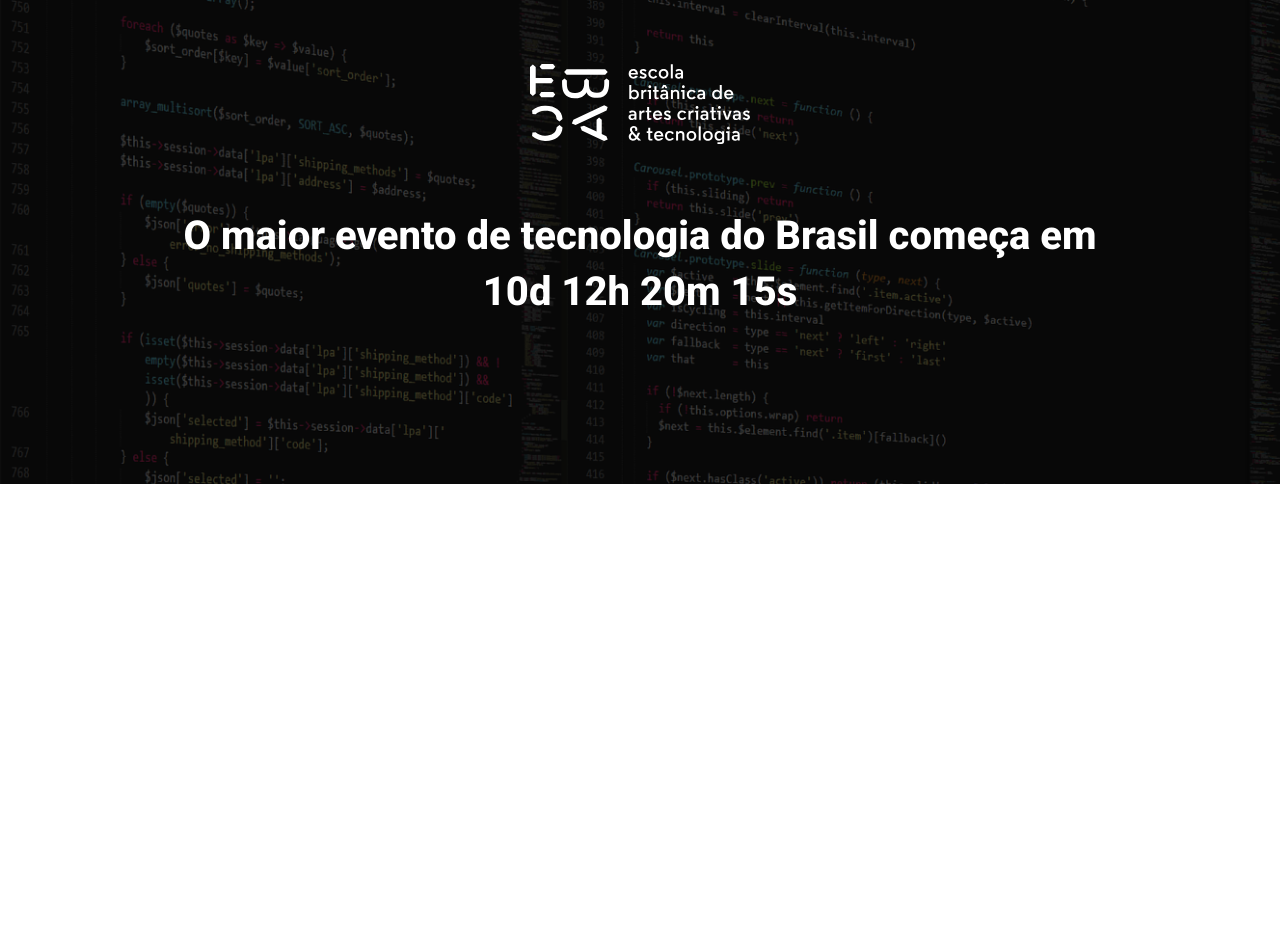
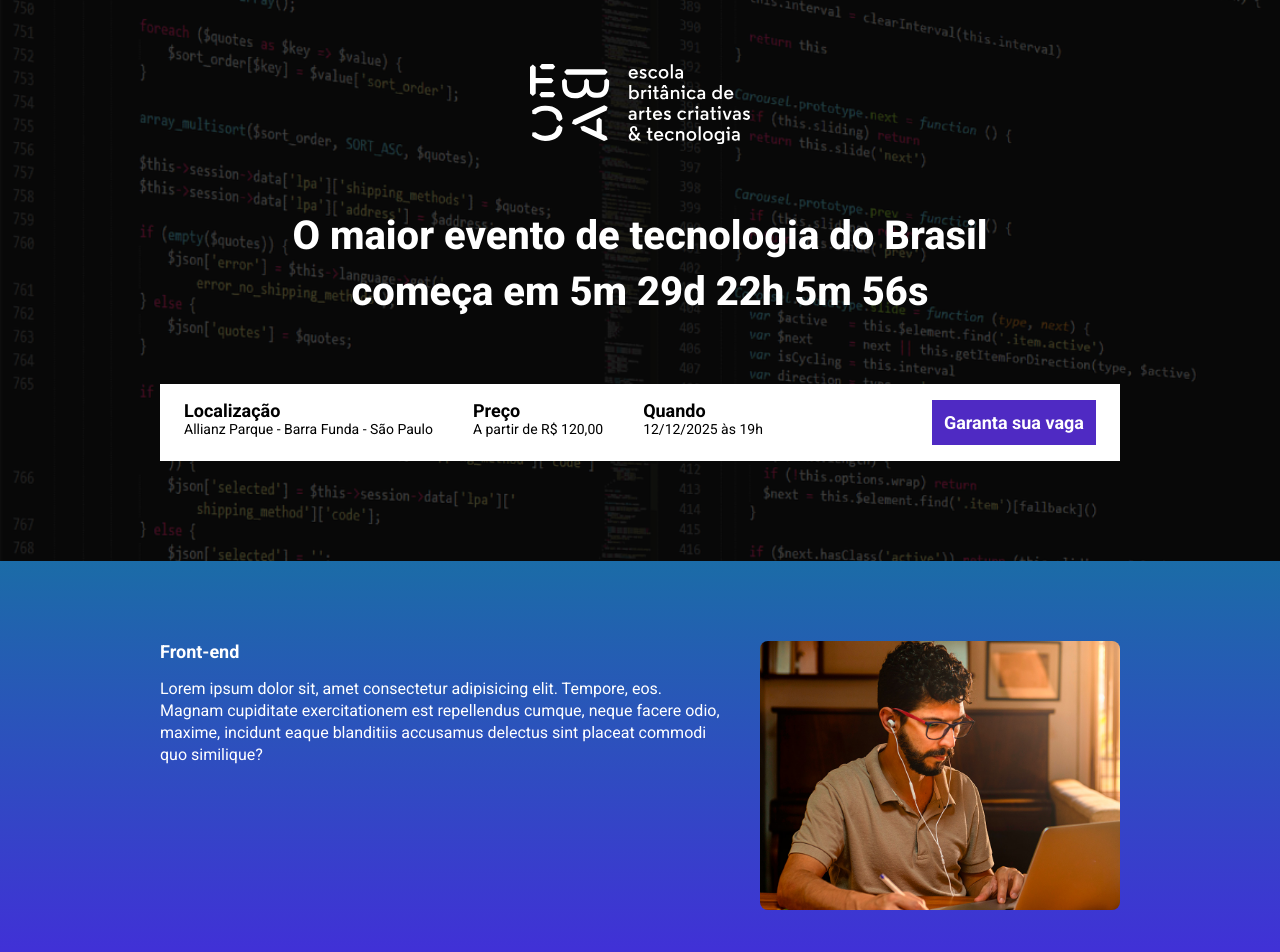
Before and after one commit to dss84/ebac_tech_talks, a website built with Parcel: page src/index.html in a window 1280 px wide. Shown: the top 952 px of the page. Before the commit the page ends 800 px from the top, so only its background shows below. Built offline with nearby package versions, Linux system fonts and the light colour scheme.

Commit message:
criando a contagem regressiva

```diff
--- a/package.json
+++ b/package.json
@@ -4,6 +4,7 @@
   "description": "",
   "scripts": {
     "dev": "parcel src/index.html src/styles/main.scss src/scripts/main.js",
+    "build": "parcel build src/index.html",
     "test": "echo \"Error: no test specified\" && exit 1"
   },
   "keywords": [],
--- a/src/index.html
+++ b/src/index.html
@@ -9,18 +9,80 @@
     <link rel="preconnect" href="https://fonts.gstatic.com" crossorigin>
     <link href="https://fonts.googleapis.com/css2?family=Roboto:ital,wght@0,100..900;1,100..900&display=swap" rel="stylesheet">
     <link rel="stylesheet" href="styles/main.scss">
-
+    <link rel="stylesheet" href="https://unpkg.com/aos@next/dist/aos.css" />
 </head>
 <body>
     <header class="hero">
         <div class="container">
             <img class="hero__logo" src="./images/ebac_logo.svg" alt="EBAC">
             <p class="hero__text">
-                O maior evento de tecnologia do Brasil começa em 10d 12h 20m 15s
+                O maior evento de tecnologia do Brasil <br> <span id="contador"></span>
             </p>
+            <div class="infos-bar">
+                <ul class="infos-bar__infos">
+                    <li class="infos-bar__infos__item">
+                        <b>Localização</b>
+                        Allianz Parque - Barra Funda - São Paulo
+                    </li>
+                    <li class="infos-bar__infos__item">
+                        <b>Preço</b>
+                        A partir de R$ 120,00
+                    </li>
+                    <li class="infos-bar__infos__item">
+                        <b>Quando</b>
+                        12/12/2025 às 19h
+                    </li>
+                </ul>
+                <a href="#" class="button button--primary">Garanta sua vaga</a>
+            </div>
         </div>
     </header>
 
+    <section class="event event--frontend">
+        <div class="container" data-aos="fade-right" data-aos-duration="1500">
+            <div class="event__details">
+                <h2 class="event__details__title">Front-end</h2>
+                <p class="event__details__description">
+                    Lorem ipsum dolor sit, amet consectetur adipisicing elit. Tempore, eos. Magnam cupiditate exercitationem est repellendus cumque, neque facere odio, maxime, incidunt eaque blanditiis accusamus delectus sint placeat commodi quo similique?
+                </p>
+            </div>
+            <img class="event__image" src="./images/frontend.png" alt="Front-end">
+        </div>
+    </section>
+    <section class="event event--ui-ux event--image-left">
+        <div class="container" data-aos="fade-left" data-aos-duration="1500">
+            <div class="event__details">
+                <h2 class="event__details__title">UI/UX</h2>
+                <p class="event__details__description">
+                    Lorem ipsum dolor sit, amet consectetur adipisicing elit. Tempore, eos. Magnam cupiditate exercitationem est repellendus cumque, neque facere odio, maxime, incidunt eaque blanditiis accusamus delectus sint placeat commodi quo similique?
+                </p>
+            </div>
+            <img class="event__image" src="./images/ui-ux.png" alt="ux-ui">
+        </div>
+    </section>
+    <section class="event event--data-science">
+        <div class="container" data-aos="fade-right" data-aos-duration="1500">
+            <div class="event__details">
+                <h2 class="event__details__title">Data Science</h2>
+                <p class="event__details__description">
+                    Lorem ipsum dolor sit, amet consectetur adipisicing elit. Tempore, eos. Magnam cupiditate exercitationem est repellendus cumque, neque facere odio, maxime, incidunt eaque blanditiis accusamus delectus sint placeat commodi quo similique?
+                </p>
+            </div>
+            <img class="event__image" src="./images/data.png" alt="Data Science">
+        </div>
+    </section>
+    <section class="event event--backend event--image-left">
+        <div class="container" data-aos="fade-left" data-aos-duration="1500">
+            <div class="event__details">
+                <h2 class="event__details__title">Back-end</h2>
+                <p class="event__details__description">
+                    Lorem ipsum dolor sit, amet consectetur adipisicing elit. Tempore, eos. Magnam cupiditate exercitationem est repellendus cumque, neque facere odio, maxime, incidunt eaque blanditiis accusamus delectus sint placeat commodi quo similique?
+                </p>
+            </div>
+            <img class="event__image" src="./images/backend.png" alt="Backend">
+        </div>
+    </section>
+    <script src="https://unpkg.com/aos@next/dist/aos.js"></script>
     <script src="scripts/main.js"></script>
 </body>
 </html>
--- a/src/scripts/main.js
+++ b/src/scripts/main.js
@@ -1 +1,63 @@
-console.log("Olá Mundo");
+AOS.init();
+
+const dataDoEvento = new Date("2025-12-12T19:00:00");
+
+const contaAsHoras = setInterval(function() {
+const agora = new Date();
+
+  // Começa calculando os meses exatos
+    let anos = dataDoEvento.getFullYear() - agora.getFullYear();
+    let meses = dataDoEvento.getMonth() - agora.getMonth() + anos * 12;
+
+  // Ajuste se o dia atual for depois do dia do evento no mês
+    let dataMesAjustado = new Date(
+    agora.getFullYear(),
+    agora.getMonth() + meses,
+    agora.getDate(),
+    agora.getHours(),
+    agora.getMinutes(),
+    agora.getSeconds()
+    );
+
+    if (dataMesAjustado > dataDoEvento) {
+        meses--;
+        dataMesAjustado = new Date(
+        agora.getFullYear(),
+        agora.getMonth() + meses,
+        agora.getDate(),
+        agora.getHours(),
+        agora.getMinutes(),
+        agora.getSeconds()
+        );
+    }
+
+  // Diferença de tempo restante após descontar os meses
+    let diffMs = dataDoEvento - dataMesAjustado;
+
+  // Calcular dias, horas, minutos e segundos restantes
+    let dias = Math.floor(diffMs / (1000 * 60 * 60 * 24));
+    diffMs -= dias * (1000 * 60 * 60 * 24);
+
+    let horas = Math.floor(diffMs / (1000 * 60 * 60));
+    diffMs -= horas * (1000 * 60 * 60);
+
+    let minutos = Math.floor(diffMs / (1000 * 60));
+    diffMs -= minutos * (1000 * 60);
+
+    let segundos = Math.floor(diffMs / 1000);
+
+  // Exibir resultado
+
+    document.getElementById('contador').innerHTML = `começa em ${meses}m ${dias}d ${horas}h ${minutos}m ${segundos}s`;
+
+  // Se chegou no evento, para o contador
+    if (dataDoEvento <= agora) {
+        clearInterval(contaAsHoras);
+        document.getElementById('contador').innerHTML = `Evento já iniciou`;
+    }
+
+    if (dataDoEvento < agora) {
+        clearInterval(contaAsHoras);
+        document.getElementById('contador').innerHTML = `Evento encerrado`;
+    }
+}, 1000);
--- /dev/null
+++ b/src/styles/_events.scss
@@ -0,0 +1,65 @@
+@use 'variables';
+
+.event {
+    padding: 80px 0;
+
+    &--frontend {
+        background-image: linear-gradient(variables.$blue1, variables.$blue2);
+    }
+
+    &--ui-ux {
+        background-image: linear-gradient(variables.$blue2, variables.$pink);
+    }
+
+    &--data-science {
+        background-image: linear-gradient(variables.$pink, variables.$yellow);
+    }
+
+    &--backend {
+        background-image: linear-gradient(variables.$yellow, variables.$pink);
+    }
+
+    &--image-left {
+        .container {
+            flex-direction: row-reverse;
+        }
+    }
+
+    .container {
+        display: flex;
+        gap: 40px;
+    }
+
+    &__image {
+        max-width: 360px;
+        border-radius: 8px;
+    }
+
+    &__details {
+
+        &__title {
+            font-size: 18px;
+            font-weight: bold;
+            margin-bottom: 16px;
+        }
+
+        &__description {
+            line-height: 22px;
+        }
+    }
+
+    @media (max-width: 640px) {
+        .container {
+            display: block;
+        }
+
+        &__image {
+            width: 100%;
+        }
+
+        &__details {
+            margin-right: 0;
+            margin-bottom: 16px;
+        }
+    }
+}
--- /dev/null
+++ b/src/styles/_variables.scss
@@ -0,0 +1,8 @@
+$textColor: #FFF;
+$secondaryTextColor: #000;
+
+$blue1: #1B6CA7;
+$blue2: #442BDB;
+$pink: #89223B;
+$yellow: #9C791D;
+$purple: #4F2AC3
--- /dev/null
+++ b/src/styles/components/_buttons.scss
@@ -0,0 +1,25 @@
+@use '../variables';
+
+.button {
+    padding: 12px;
+    font-size: 18px;
+    font-weight: bold;
+    text-decoration: none;
+    text-align: center;
+    white-space: nowrap;
+
+    &--primary {
+        color: #fff;
+        background-color: variables.$purple;
+    }
+
+    @media (max-width: 640px) {
+        display: block;
+        width: 100%;
+    }
+
+    @media (max-width: 1024px) {
+        display: flex;
+        align-items: center;
+    }
+}
--- /dev/null
+++ b/src/styles/components/_infos_bar.scss
@@ -0,0 +1,42 @@
+@use '../variables';
+
+.infos-bar {
+    padding: 16px 24px;
+    background-color: variables.$textColor;
+    display: flex;
+    justify-content: space-between;
+
+    &__infos {
+        display: flex;
+        gap: 40px;
+
+        &__item {
+            font-size: 14px;
+            color: variables.$secondaryTextColor;
+
+            b {
+                color: variables.$secondaryTextColor;
+                font-size: 18px;
+                display: block;
+            }
+        }
+    }
+
+    @media (max-width: 640px) {
+        display: block;
+
+        &__infos {
+            display: block;
+
+            &__item {
+                margin-bottom: 24px;
+            }
+        }
+    }
+
+    @media (max-width: 1024px) {
+        &__infos {
+            gap: 16px;
+        }
+    }
+}
--- a/src/styles/hero.scss
+++ b/src/styles/hero.scss
@@ -1,3 +1,5 @@
+@use 'variables';
+
 .hero {
     padding-top: 64px;
     padding-bottom: 100px;
@@ -16,7 +18,7 @@
         left: 0;
         width: 100%;
         height: 100%;
-        background-color: #000;
+        background-color: variables.$secondaryTextColor;
         content: '';
         opacity: 0.7;
     }
@@ -26,7 +28,6 @@
         margin-bottom: 64px;
         font-size: 40px;
         line-height: 56px;
-        color: #fff;
         font-weight: 800;
         text-align: center;
     }
--- a/src/styles/main.scss
+++ b/src/styles/main.scss
@@ -1,11 +1,18 @@
 @use 'hero';
+@use 'components/infos_bar';
+@use 'components/buttons';
+@use 'events';
+@use 'variables';
 
 * {
     margin: 0;
     padding: 0;
     box-sizing: border-box;
     font-family: roboto, sans-serif;
-    color: #fff;
+    color: variables.$textColor;
+    list-style: none;
+    max-width: 100vw;
+    overflow-x: hidden;
 }
 
 .container {
```
